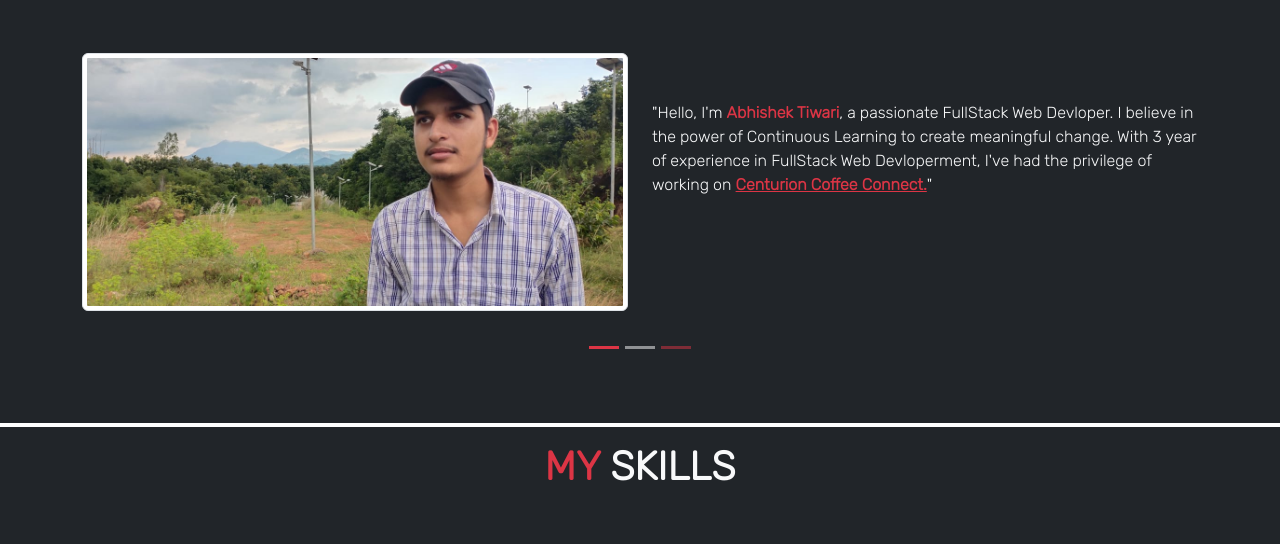
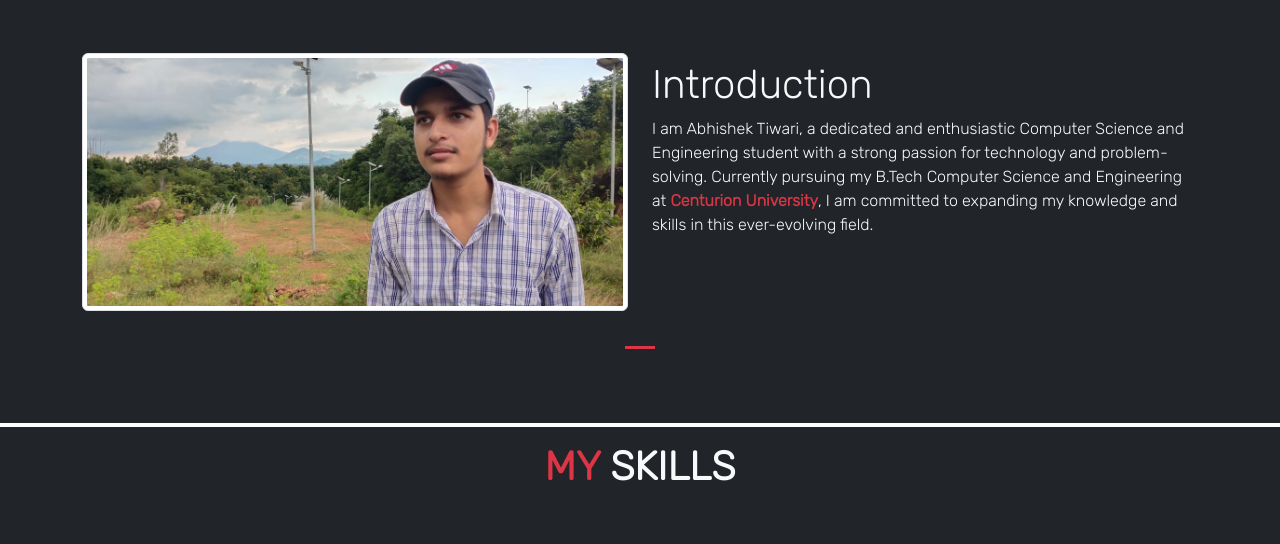
Before and after one commit to Rudra-Shiva74/Portfolio, a plain HTML site: page index.html in a window 1280 px wide. Shown: the part 699-1243 px from the top of the page. Drawn offline with nearby package versions, Linux system fonts and the light colour scheme; a web font is replaced by a local one.

Commit message:
Update index.html

```diff
--- a/index.html
+++ b/index.html
@@ -92,7 +92,43 @@
                             <div class="col-12 col-lg-6 col-md-6 d-flex justify-content-center">
                                 <img src="About.jpeg" alt="" class="img-fluid img-thumbnail rounded-2">
                             </div>
+                            <div class="col-lg-6 col-md-6 mt-lg-2 mt-md-0 mt-3">
+                                <h1 class="text-light">Introduction</h1>
+                                <p class="text-light">I am Abhishek Tiwari, a dedicated and enthusiastic Computer
+                                    Science
+                                    and Engineering student with a strong passion for technology and problem-solving.
+                                    Currently pursuing my B.Tech Computer
+                                    Science and Engineering at <span class="text-danger fw-bold"> Centurion
+                                        University</span>, I am committed to expanding my
+                                    knowledge and skills in this ever-evolving field.</p>
+                            </div>
+                        </div>
+                    </div>
+                    <!-- <div class="carousel-item" data-bs-interval="6000">
+                        <div class="row mt-5">
+                            <div class="col-12 col-lg-6 col-md-6 d-flex justify-content-center">
+                                <img src="aboutme.jpg" style="height: 257px; width: 500px;" alt=""
+                                    class="img-fluid img-thumbnail rounded-2">
+                            </div>
+                            <div class="col-lg-6 col-md-6 mt-lg-2 mt-md-0 mt-1">
+                                <h1 class="text-light">Technical Proficiency</h1>
+                                <p class="text-light">Proficiency in various programming languages and tools is at the
+                                    core of my skill set. I am well-versed in languages such as <span
+                                        class="text-danger fw-bold">C, CPP,
+                                        JAVA</span> programming languages and have hands-on experience in
+                                    developing software applications and solving real-world problems. Additionally, I
+                                    have honed my abilities in database management, web development, and system
+                                    administration.</p>
+                            </div>
+                        </div>
+                    </div> -->
+                    <!-- <div class="carousel-item">
+                        <div class="row mt-5">
+                            <div class="col-12 col-lg-6 col-md-6 d-flex justify-content-center">
+                                <img src="About.jpeg" alt="" class="img-fluid img-thumbnail rounded-2">
+                            </div>
                             <div class="col-lg-6 col-md-6 mt-lg-5 mt-md-0 mt-3">
+                                <h1 class="text-light">Future Goals</h1>
                                 <p class="text-light">"Hello, I'm <span class="text-danger fw-bold">Abhishek
                                         Tiwari</span>, a
                                     passionate
@@ -106,59 +142,17 @@
                                             class="text-danger fw-bold">Centurion Coffee Connect.</a></span>"</p>
                             </div>
                         </div>
-                    </div>
-                    <div class="carousel-item" data-bs-interval="6000">
-                        <!-- <img src="..." class="d-block w-100" alt="..."> -->
-                        <div class="row mt-5">
-                            <div class="col-12 col-lg-6 col-md-6 d-flex justify-content-center">
-                                <img src="About.jpeg" alt="" class="img-fluid img-thumbnail rounded-2">
-                            </div>
-                            <div class="col-lg-6 col-md-6 mt-lg-5 mt-md-0 mt-3">
-                                <p class="text-light">"Hello, I'm <span class="text-danger fw-bold">Abhishek
-                                        Tiwari</span>, a
-                                    passionate
-                                    FullStack Web Devloper. I
-                                    believe in the power of Continuous Learning
-                                    to create meaningful change. With 3 year of experience in FullStack Web
-                                    Devloperment, I've had
-                                    the
-                                    privilege of working on <span class="text-danger"> <a
-                                            href="http://mycutmccc.000webhostapp.com/index.php"
-                                            class="text-danger fw-bold">Centurion Coffee Connect.</a></span>"</p>
-                            </div>
-                        </div>
-                    </div>
-                    <div class="carousel-item">
-                        <!-- <img src="..." class="d-block w-100" alt="..."> -->
-                        <div class="row mt-5">
-                            <div class="col-12 col-lg-6 col-md-6 d-flex justify-content-center">
-                                <img src="About.jpeg" alt="" class="img-fluid img-thumbnail rounded-2">
-                            </div>
-                            <div class="col-lg-6 col-md-6 mt-lg-5 mt-md-0 mt-3">
-                                <p class="text-light">"Hello, I'm <span class="text-danger fw-bold">Abhishek
-                                        Tiwari</span>, a
-                                    passionate
-                                    FullStack Web Devloper. I
-                                    believe in the power of Continuous Learning
-                                    to create meaningful change. With 3 year of experience in FullStack Web
-                                    Devloperment, I've had
-                                    the
-                                    privilege of working on <span class="text-danger"> <a
-                                            href="http://mycutmccc.000webhostapp.com/index.php"
-                                            class="text-danger fw-bold">Centurion Coffee Connect.</a></span>"</p>
-                            </div>
-                        </div>
-                    </div>
+                    </div> -->
                 </div>
                 <div class="pt-5">
                     <div class="pt-3">
                         <div class="carousel-indicators">
                             <button type="button" data-bs-target="#carouselExampleInterval" data-bs-slide-to="0"
                                 class="active bg-danger" aria-current="true" aria-label="Slide 1"></button>
-                            <button type="button" data-bs-target="#carouselExampleInterval" data-bs-slide-to="1"
-                                aria-label="Slide 2"></button>
-                            <button type="button" data-bs-target="#carouselExampleInterval" data-bs-slide-to="2"
-                                aria-label="Slide 3" class="bg-danger"></button>
+                            <!-- <button type="button" data-bs-target="#carouselExampleInterval" data-bs-slide-to="1"
+                                aria-label="Slide 2"></button> -->
+                            <!-- <button type="button" data-bs-target="#carouselExampleInterval" data-bs-slide-to="2"
+                                aria-label="Slide 3" class="bg-danger"></button> -->
                         </div>
                     </div>
                 </div>
@@ -506,8 +500,9 @@
                             drives me to take on diverse projects and continuously enhance my skills. I am excited to
                             contribute my technical prowess to shape a brighter, tech-driven future.</P>
                     </div>
-                    <div class="d-flex justify-content-end"><button type="button" class="btn btn-dark mb-2 ms-1"
-                            id="printButton">PRINT</button></div>
+                    <div class="d-flex justify-content-end"><a href="Resume.pdf" target="_blank" type="button"
+                            class="btn btn-dark mb-2 ms-1">RESUME</a>
+                    </div>
                 </div>
             </div>
         </div>
@@ -569,8 +564,6 @@
             </div>
         </div>
     </section>
-
-
 </body>
 <script src="https://cdn.jsdelivr.net/npm/bootstrap@5.3.1/dist/js/bootstrap.bundle.min.js"
     integrity="sha384-HwwvtgBNo3bZJJLYd8oVXjrBZt8cqVSpeBNS5n7C8IVInixGAoxmnlMuBnhbgrkm"
```
